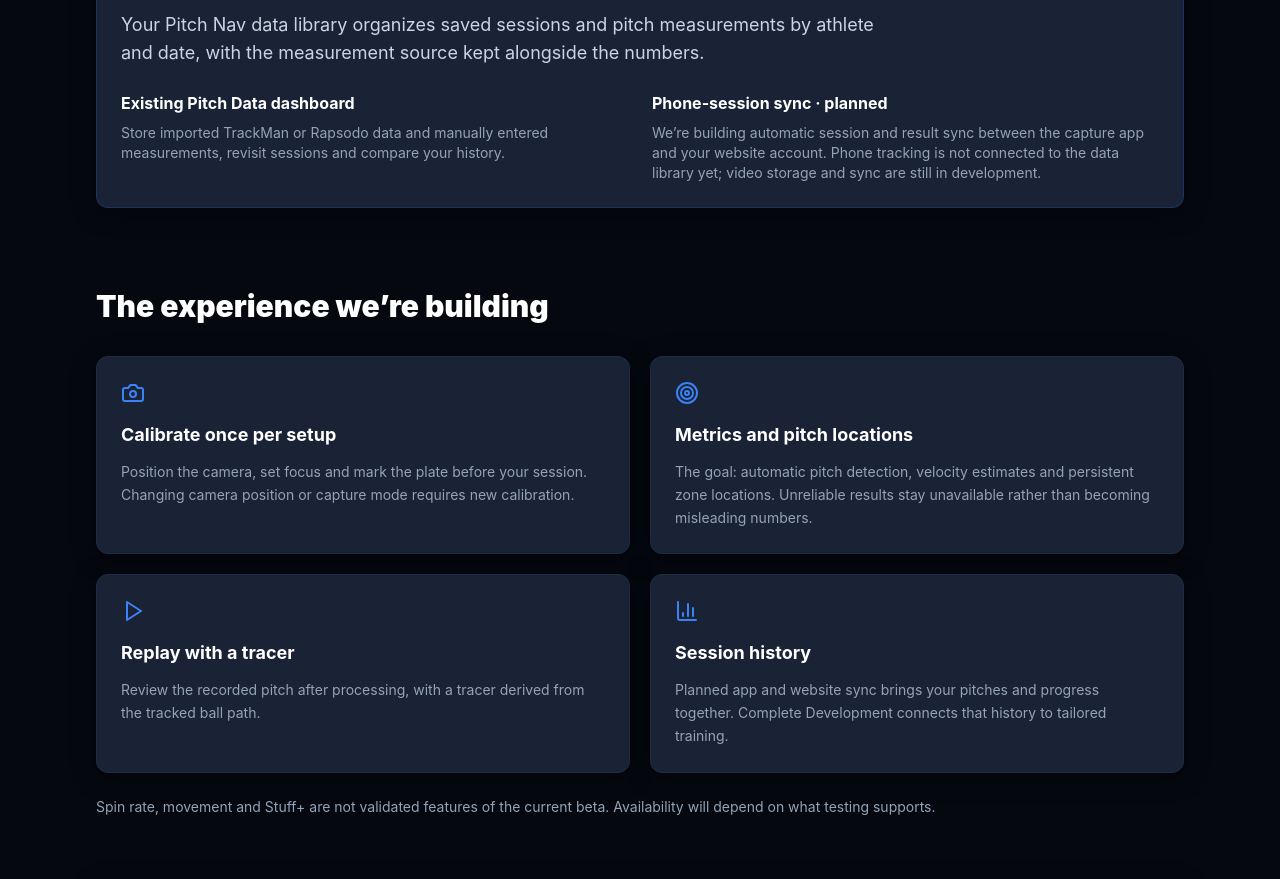
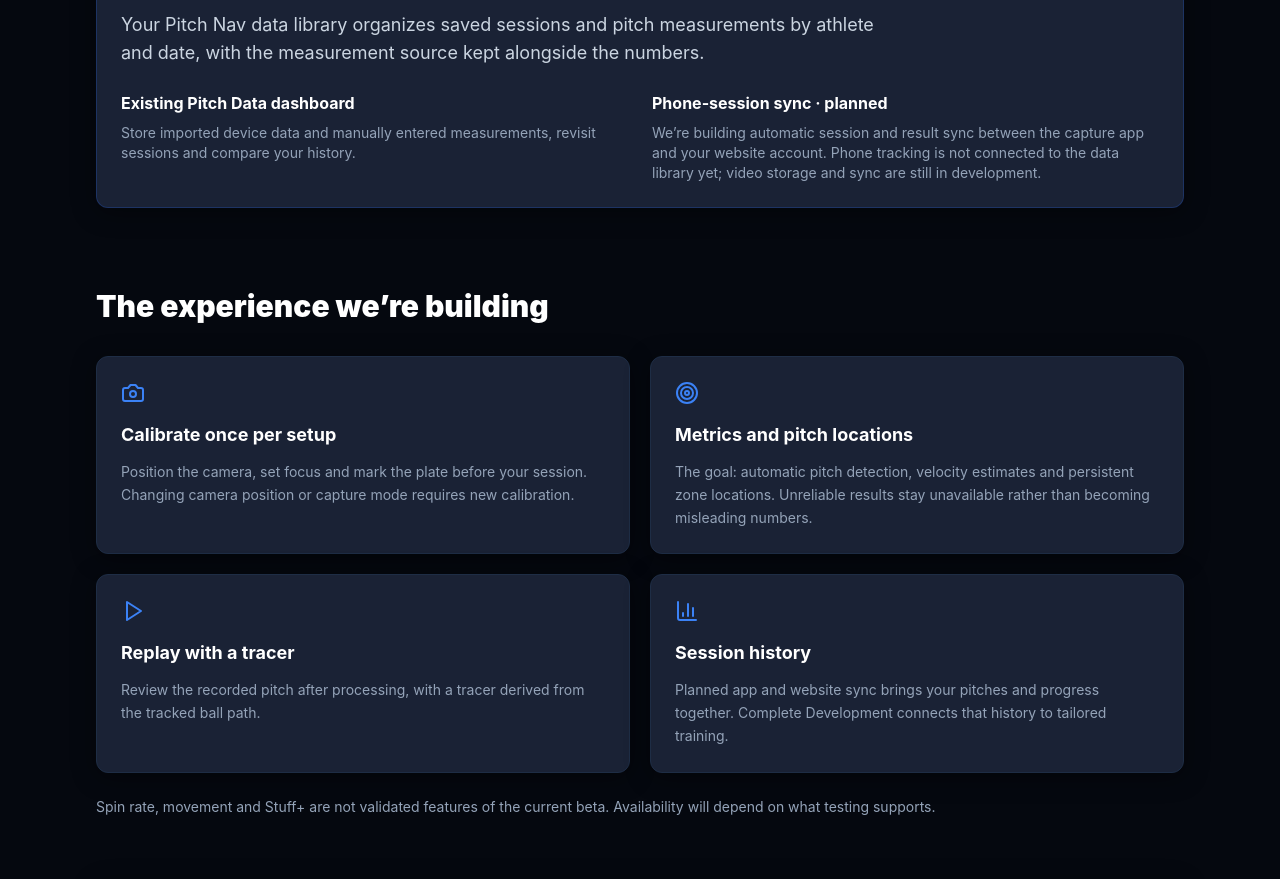
Before and after one commit to pitchnav/PitchNav, a Next.js app: page /pitch-metrics in a window 1280 px wide. Shown: the part 1720-2599 px from the top of the page. Built offline with nearby package versions, Linux system fonts and the light colour scheme; no server answers.

Commit message:
Remove competitor names from public tracking copy

```diff
--- a/src/app/pitch-metrics/page.tsx
+++ b/src/app/pitch-metrics/page.tsx
@@ -37,7 +37,7 @@ export default function PitchMetricsPage() {
         <Database className="h-7 w-7 text-electric-blue-light" />
         <h2 id="session-library-title" className="mt-4 text-3xl font-black text-white">A home for every session.</h2>
         <p className="mt-4 max-w-3xl text-lg text-slate-300">Your Pitch Nav data library organizes saved sessions and pitch measurements by athlete and date, with the measurement source kept alongside the numbers.</p>
-        <div className="mt-6 grid gap-6 sm:grid-cols-2"><div><h3 className="font-bold text-white">Existing Pitch Data dashboard</h3><p className="mt-2 text-sm text-slate-400">Store imported TrackMan or Rapsodo data and manually entered measurements, revisit sessions and compare your history.</p></div><div><h3 className="font-bold text-white">Phone-session sync · planned</h3><p className="mt-2 text-sm text-slate-400">We’re building automatic session and result sync between the capture app and your website account. Phone tracking is not connected to the data library yet; video storage and sync are still in development.</p></div></div>
+        <div className="mt-6 grid gap-6 sm:grid-cols-2"><div><h3 className="font-bold text-white">Existing Pitch Data dashboard</h3><p className="mt-2 text-sm text-slate-400">Store imported device data and manually entered measurements, revisit sessions and compare your history.</p></div><div><h3 className="font-bold text-white">Phone-session sync · planned</h3><p className="mt-2 text-sm text-slate-400">We’re building automatic session and result sync between the capture app and your website account. Phone tracking is not connected to the data library yet; video storage and sync are still in development.</p></div></div>
       </section>
       <section className="mt-20">
         <h2 className="text-3xl font-black text-white">The experience we’re building</h2>
```
